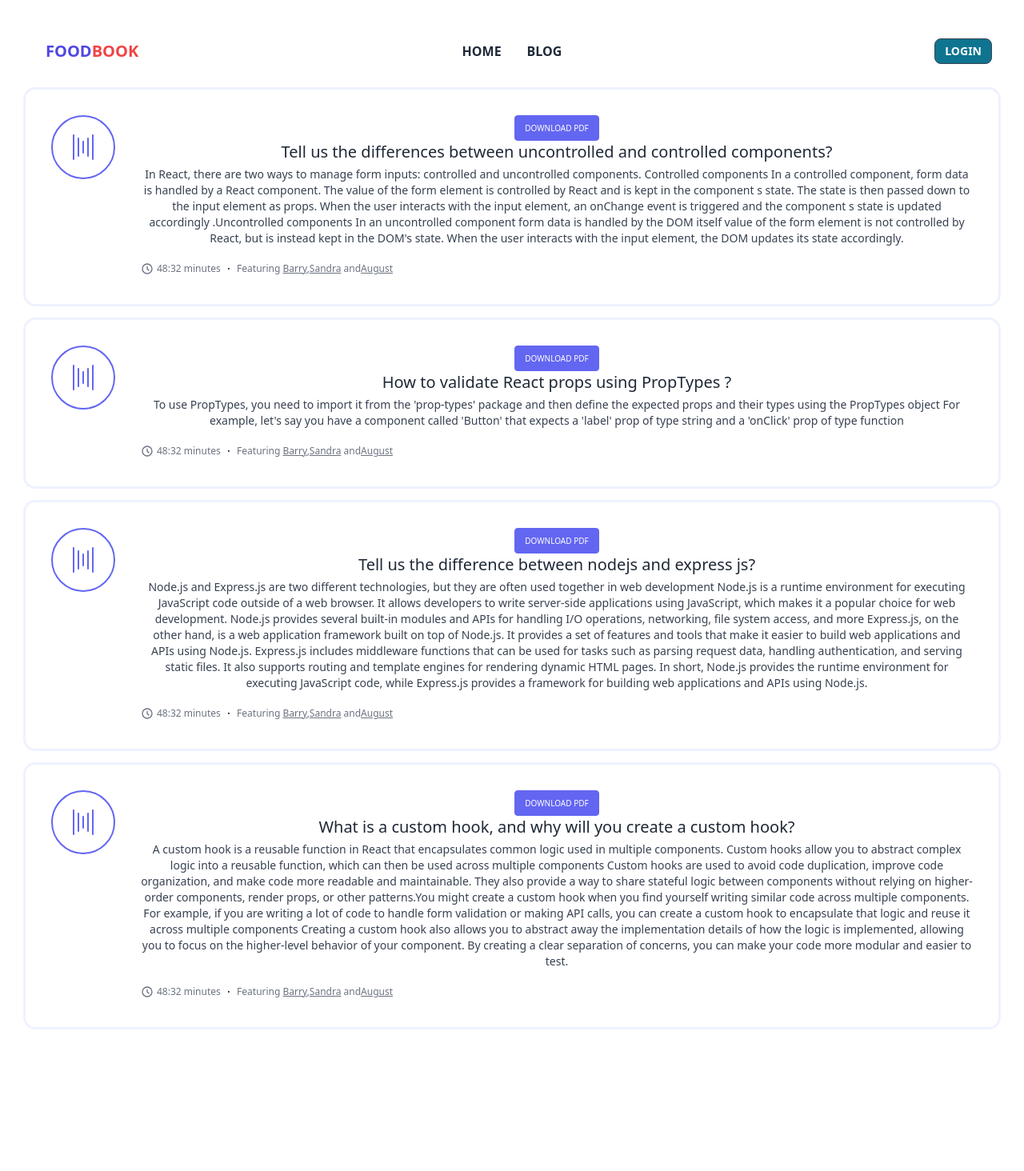
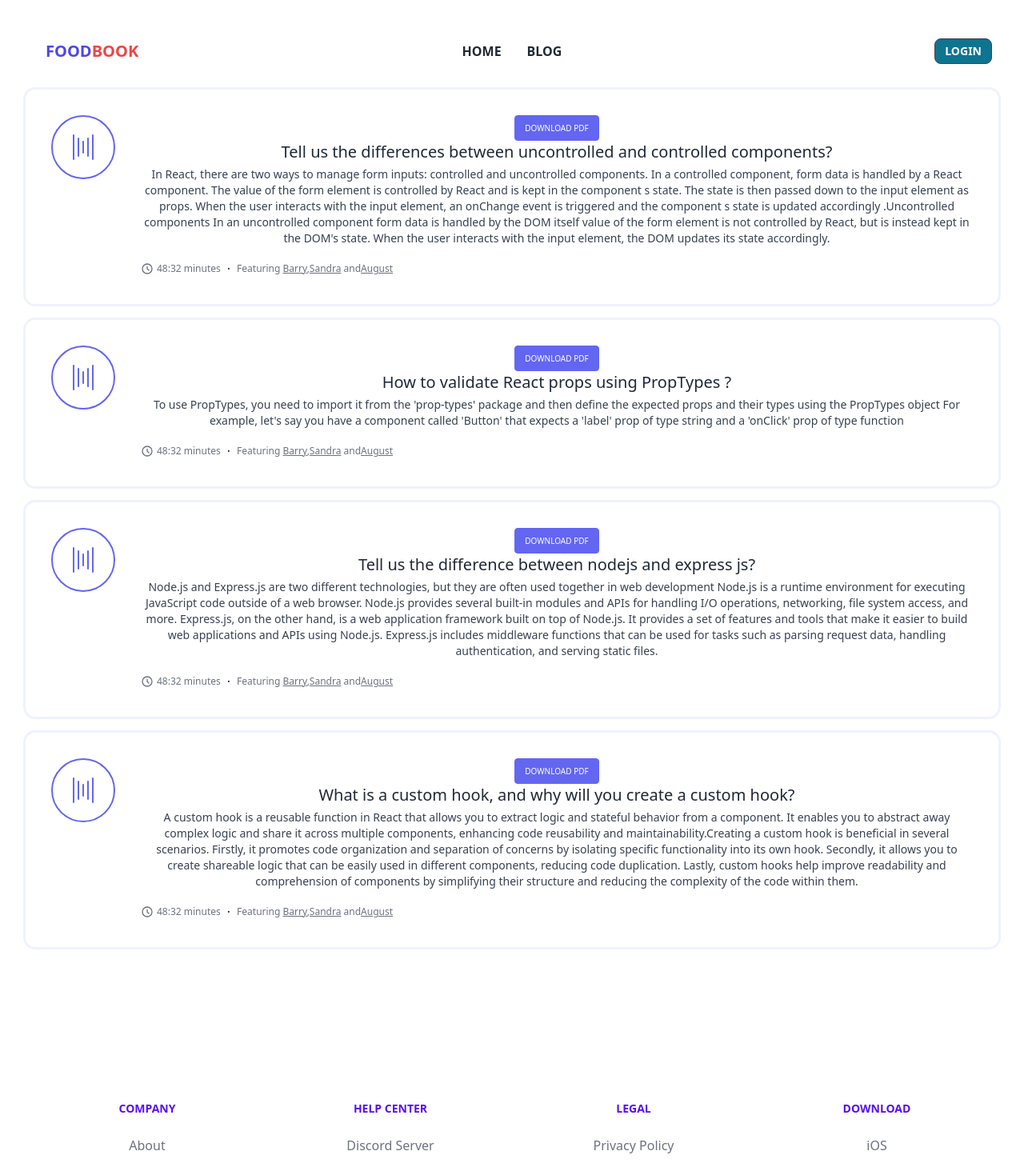
Before and after one commit to sajim-khan/chef-recipe-hunter-client, a React (Vite) app: page /blog in a window 1280 px wide. Shown: the top 1464 px of the page at 80% size. Built offline with nearby package versions, Linux system fonts and the light colour scheme; no server answers.

Commit message:
added blog about question and ans

```diff
--- a/src/Components/Blog/Blog.jsx
+++ b/src/Components/Blog/Blog.jsx
@@ -16,7 +16,7 @@ const Blog = () => {
       id: 1,
       question:
         "Tell us the differences between uncontrolled and controlled components?",
-      ans: " In React, there are two ways to manage form inputs: controlled and uncontrolled components. Controlled components  In a controlled component, form data is handled by a React component. The value of the form element is controlled by React and is kept in the component s state. The state is then passed down to the input element as props. When the user interacts with the input element, an onChange event is triggered and the component s state is updated accordingly .Uncontrolled components  In an uncontrolled component form data is handled by the DOM itself value of the form element is not controlled by React, but is instead kept in the DOM's state. When the user interacts with the input element, the DOM updates its state accordingly. ",
+      ans: " In React, there are two ways to manage form inputs: controlled and uncontrolled components. In a controlled component, form data is handled by a React component. The value of the form element is controlled by React and is kept in the component s state. The state is then passed down to the input element as props. When the user interacts with the input element, an onChange event is triggered and the component s state is updated accordingly .Uncontrolled components  In an uncontrolled component form data is handled by the DOM itself value of the form element is not controlled by React, but is instead kept in the DOM's state. When the user interacts with the input element, the DOM updates its state accordingly. ",
     },
     {
       id: 2,
@@ -26,12 +26,12 @@ const Blog = () => {
     {
       id: 3,
       question: "Tell us the difference between nodejs and express js?",
-      ans: "Node.js and Express.js are two different technologies, but they are often used together in web development Node.js is a runtime environment for executing JavaScript code outside of a web browser. It allows developers to write server-side applications using JavaScript, which makes it a popular choice for web development. Node.js provides several built-in modules and APIs for handling I/O operations, networking, file system access, and more Express.js, on the other hand, is a web application framework built on top of Node.js. It provides a set of features and tools that make it easier to build web applications and APIs using Node.js. Express.js includes middleware functions that can be used for tasks such as parsing request data, handling authentication, and serving static files. It also supports routing and template engines for rendering dynamic HTML pages.  In short, Node.js provides the runtime environment for executing JavaScript code, while Express.js provides a framework for building web applications and APIs using Node.js.",
+      ans: "Node.js and Express.js are two different technologies, but they are often used together in web development Node.js is a runtime environment for executing JavaScript code outside of a web browser. Node.js provides several built-in modules and APIs for handling I/O operations, networking, file system access, and more. Express.js, on the other hand, is a web application framework built on top of Node.js. It provides a set of features and tools that make it easier to build web applications and APIs using Node.js. Express.js includes middleware functions that can be used for tasks such as parsing request data, handling authentication, and serving static files.",
     },
     {
       id: 4,
       question: "What is a custom hook, and why will you create a custom hook?",
-      ans: "A custom hook is a reusable function in React that encapsulates common logic used in multiple components. Custom hooks allow you to abstract complex logic into a reusable function, which can then be used across multiple components Custom hooks are used to avoid code duplication, improve code organization, and make code more readable and maintainable. They also provide a way to share stateful logic between components without relying on higher-order components, render props, or other patterns.You might create a custom hook when you find yourself writing similar code across multiple components. For example, if you are writing a lot of code to handle form validation or making API calls, you can create a custom hook to encapsulate that logic and reuse it across multiple components Creating a custom hook also allows you to abstract away the implementation details of how the logic is implemented, allowing you to focus on the higher-level behavior of your component. By creating a clear separation of concerns, you can make your code more modular and easier to test.",
+      ans: "A custom hook is a reusable function in React that allows you to extract logic and stateful behavior from a component. It enables you to abstract away complex logic and share it across multiple components, enhancing code reusability and maintainability.Creating a custom hook is beneficial in several scenarios. Firstly, it promotes code organization and separation of concerns by isolating specific functionality into its own hook. Secondly, it allows you to create shareable logic that can be easily used in different components, reducing code duplication. Lastly, custom hooks help improve readability and comprehension of components by simplifying their structure and reducing the complexity of the code within them.",
     },
   ];
 
```
